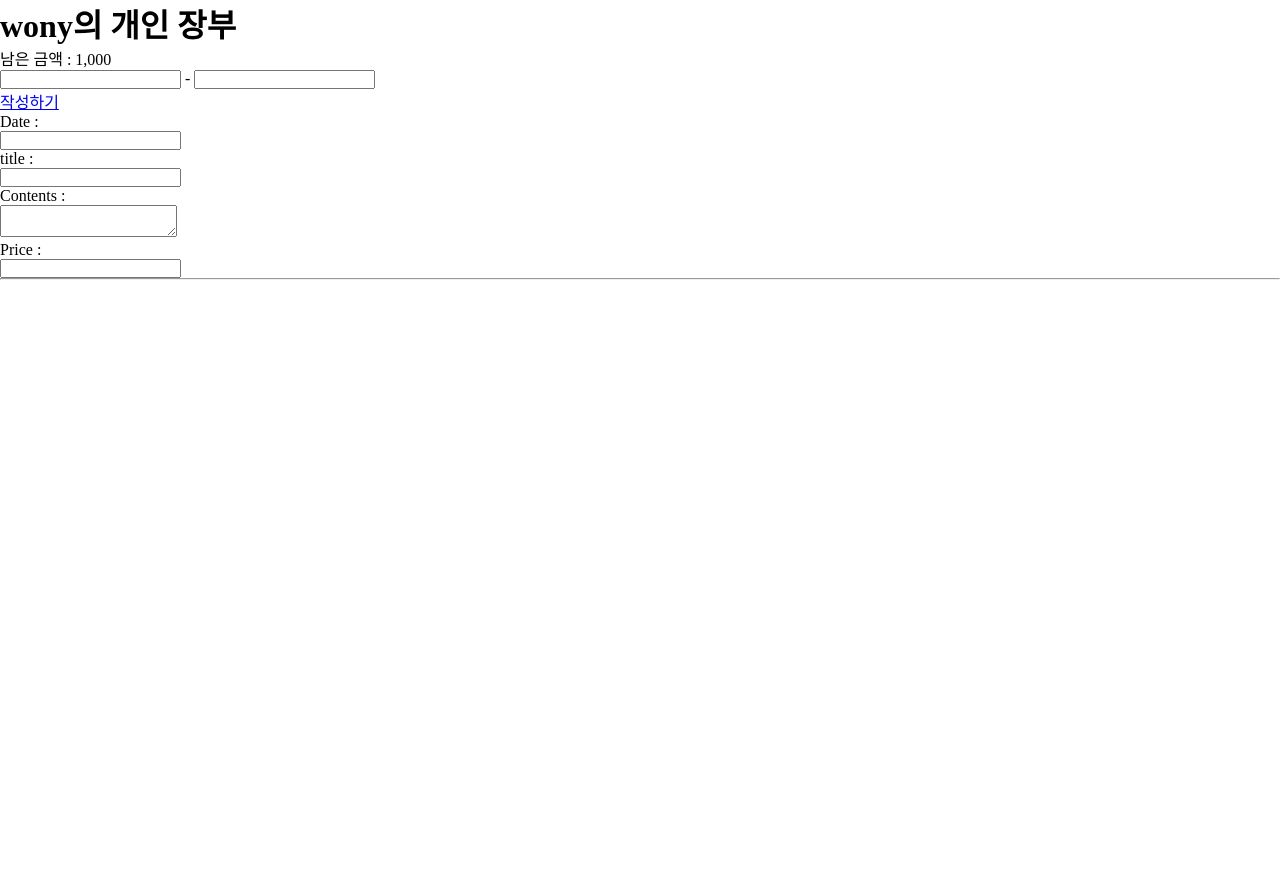
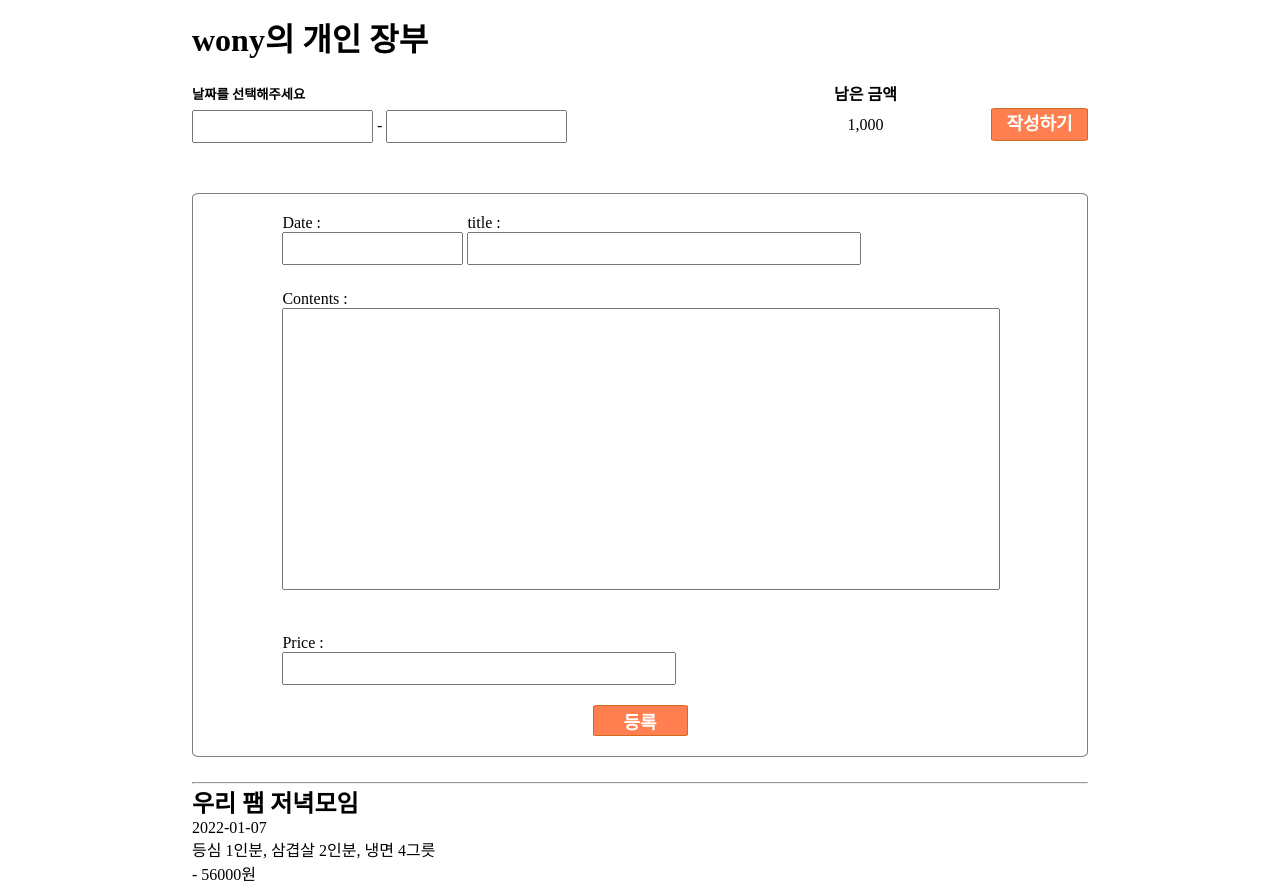
Before and after one commit to BANGWON-LEE/wony_account, a plain HTML site: page main.html in a window 1280 px wide. Before the commit the page ends 800 px from the top, so only its background shows below. Drawn offline with Linux system fonts and the light colour scheme.

Commit message:
20220107 main 퍼블리싱

```diff
--- a/main.html
+++ b/main.html
@@ -4,6 +4,7 @@
     <meta charset="UTF-8">
     <meta http-equiv="X-UA-Compatible" content="IE=edge">
     <meta name="viewport" content="width=device-width, initial-scale=1.0">
+    <link rel="stylesheet" type="text/css" href="style/main.css">
     <link rel="stylesheet" href="./air-datepicker/dist/css/datepicker.min.css">
     <script src="./jquery-3.1.1.min.js"></script>
     <script src="./air-datepicker/dist/js/datepicker.min.js"></script>
@@ -23,39 +24,45 @@
 <body>
     <div class="main_back">
         <div class="top_back">
-            <div class="account_title">
+            <div class="account_project">
                 <h1 class="user_title">
                     wony의 개인 장부
                 </h1>
             </div>
+            <div class="choice_calendar">
+                <form class="choice_date_form">
+                    <h5>날짜를 선택해주세요</h5>
+                    <input class="datepic" id="datepicker1" type="text"> -
+                    <input class="datepic" id="datepicker2" type="text">
+                </form>
+            </div>
+            <div class="account_part_block">
                 <div class="account_price">
-                남은 금액 : <span>1,000</span>
+                    <h4>남은 금액 </h4>
+                    <span id="detail_price">1,000</span>
                 </div>
-            <form>
-                <div class="choice_calendar">
-                    <input id="datepicker1" type="text"> -
-                    <input id="datepicker2" type="text">
-                </div>
-            </form>
                 <div class="write_btn">
-                <a href="#">
+                    <a id="write_btn_detail" href="#">
                         작성하기
                     </a>
                 </div>
             </div>
+
+        </div>
         <div class="write_content">
             <div class="write_content2">
+                <form >
                     <div class="choice_single_calendar">
                         <p class="account_date">
                             Date :
                         </p>
-                    <input id="datepicker" type="text">
+                        <input id="datepicker" class="datepic" type="text">
                     </div>
                     <div class="account_write">
                         <p class="content_title">
                             title :
                         </p>
-                    <input type="text" class="account_title" >
+                        <input type="text" class="account_input" >
                     </div>
                     <div class="content_box">
                         <p class="content_detail">
@@ -67,14 +74,34 @@
                         <p class="input_price">
                             Price :
                         </p>
-                    <input type="number" class="this_price">
+                        <input type="number"  class="account_input">
                     </div>
+                    <div class="btn_area"
+                    >
+                        <input type="button" value="등록" class="write_btn" id="account_write_btn">
+                    </div>
+                </form>
             </div>
         </div>
         <hr/>
         <div class="account_list_back">
-            <div class="">
-
+            <div class="account_list_cnt">
+                <div class="account_list_title">
+                    <h2>
+                        우리 팸 저녁모임
+                    </h2>
+                </div>
+                <div class="account_list_date" >
+                    <p class="list_date_detail">2022-01-07</p>
+                </div>
+                <div class="account_list_content">
+                    <P class="list_content_detail">
+                        등심 1인분, 삼겹살 2인분, 냉면 4그릇
+                    </P>
+                </div>
+                <div class="account_list_price">
+                    <p> - 56000원</p>
+                </div>
             </div>
         </div>
     </div>
--- a/style/main.css
+++ b/style/main.css
@@ -0,0 +1,124 @@
+html, body {
+	margin: 0;
+	padding: 0;
+    width: 100%;
+}
+
+/* HTML5 display-role reset for older browsers */
+article, aside, details, figcaption, figure,
+footer, header, hgroup, menu, nav, section {
+	display: block;
+}
+
+a {
+    text-decoration: none;
+}
+
+ol, ul, li {
+	list-style: none;
+}
+
+.main_back {
+    width: 70%;
+    margin: 0 auto;
+}
+
+.top_back{
+    line-height: 30px;
+}
+
+.account_project{
+    margin-top: 25px;
+}
+
+.choice_calendar {
+    display: inline-block;
+    margin-top: 25px;
+}
+
+.datepic {
+    height: 29px;
+}
+
+.account_part_block {
+    display: inline-block;
+    float: right;
+    margin-top: 25px;
+}
+
+.account_price{
+    display: inline-block;
+    text-align: center;
+}
+
+#detail_price {
+    display: inline-block;
+}
+
+.write_btn{
+    display: inline-block;
+    width: 95px;
+    height: 31px;
+    border: 1px solid chocolate;
+    background-color: coral;
+    text-align: center;
+    border-radius: 5%;
+    margin-left: 90px;
+}
+
+#write_btn_detail {
+    color: #fff;
+    font-weight: bold;
+    font-size: large;
+}
+
+.write_content{
+    margin-top: 50px;
+    border: 1px solid grey;
+    border-radius: 0.8%;
+    margin-bottom: 25px;
+}
+
+.account_input{
+    height: 29px;
+    width: 390px;
+}
+
+.write_content2 {
+    width: 80%;
+    margin: 0 auto;
+    padding: 20px 0 20px 0;
+}
+
+.choice_single_calendar{
+    display: inline-block;
+}
+
+.account_write{
+    display: inline-block;
+}
+
+.content_box{
+    margin-top: 25px;
+}
+.account_content{
+    width: 100%;
+    height: 280px;
+    resize: none;
+}
+
+.content_price{
+    margin-top: 40px;
+}
+
+#account_write_btn {
+    color: #fff;
+    font-weight: bold;
+    font-size: large;
+    margin-left: 0px;
+    margin-top: 20px;
+}
+
+.btn_area{
+    text-align: center;
+}
```
Lines whose indentation alone changed are shown as unchanged.
